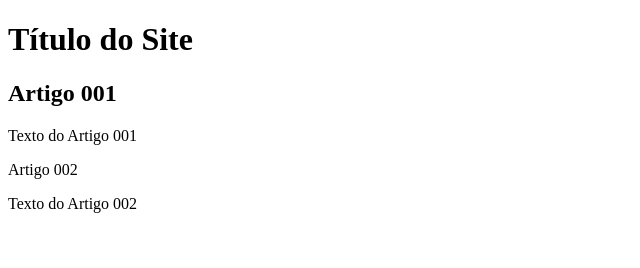
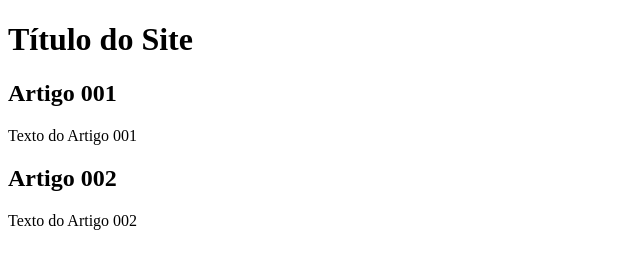
Before and after one commit to GustavoMoraes-Urso/projeto-site, a plain HTML site: page index.html in a window 1280 px wide. Shown: the whole page, without its empty margins (0-640 px from the left). Drawn offline with Linux system fonts and the light colour scheme.

Commit message:
Update index.html

```diff
--- a/index.html
+++ b/index.html
@@ -14,7 +14,8 @@
             <h2>Artigo 001</h2>
             <p>Texto do Artigo 001</p>
         </article>
-        <article>Artigo 002
+        <article>
+            <h2>Artigo 002</h2>
             <p>Texto do Artigo 002</p>
         </article>
     </main>
```
